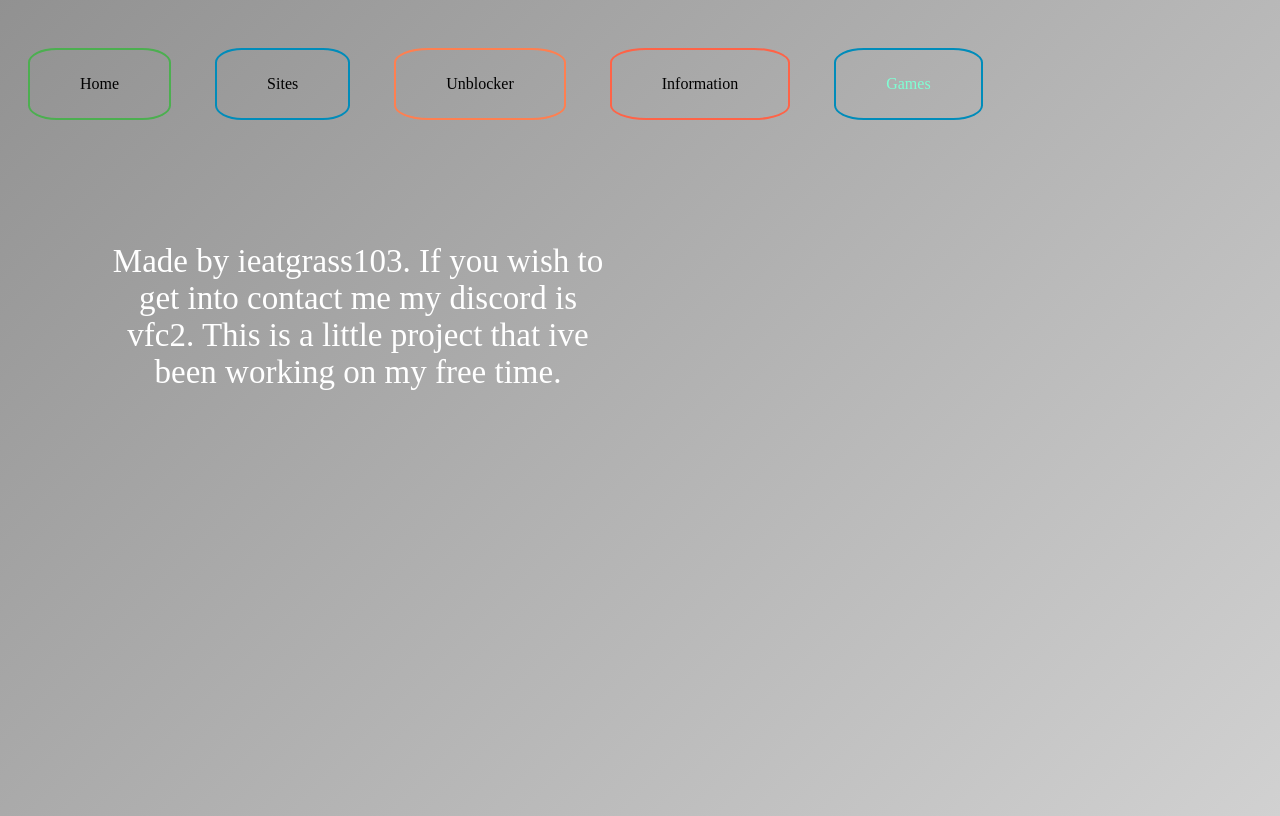
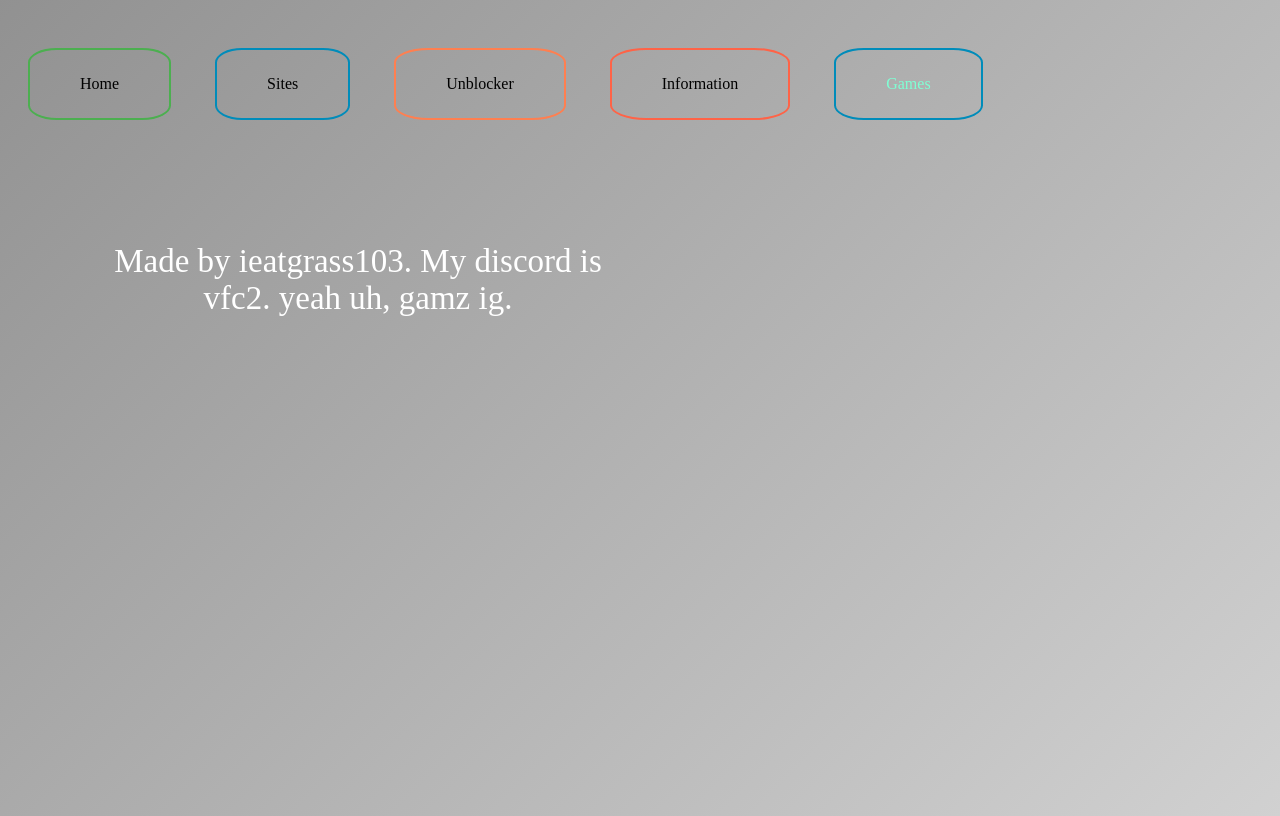
Before and after one commit to ieatgrass103/gamz, a plain HTML site: page information.html in a window 1280 px wide. Drawn offline with Linux system fonts and the light colour scheme.

Commit message:
rebranded

```diff
--- a/information.html
+++ b/information.html
@@ -1,7 +1,7 @@
 <!DOCTYPE html>
 <html>
 <head>
-<title>Bigman Hub</title>
+<title>gamz</title>
 <link rel="icon" type="image/x-icon" href="/images/favicon.ico">
 <style>
 
@@ -124,8 +124,7 @@ body {
           width: 500px;
           border
           font-family: Ariel;">
-        Made by ieatgrass103. If you wish to get into contact me my discord is vfc2.
-       This is a little project that ive been working on my free time.
+        Made by ieatgrass103. My discord is vfc2. yeah uh, gamz ig.
       </p>
 </body>
 </html>
```
Also changed, not shown: games.html (+1 -1 lines), index.html (+2 -2 lines), sites.html (+1 -1 lines), unblocker.html (+1 -1 lines).
